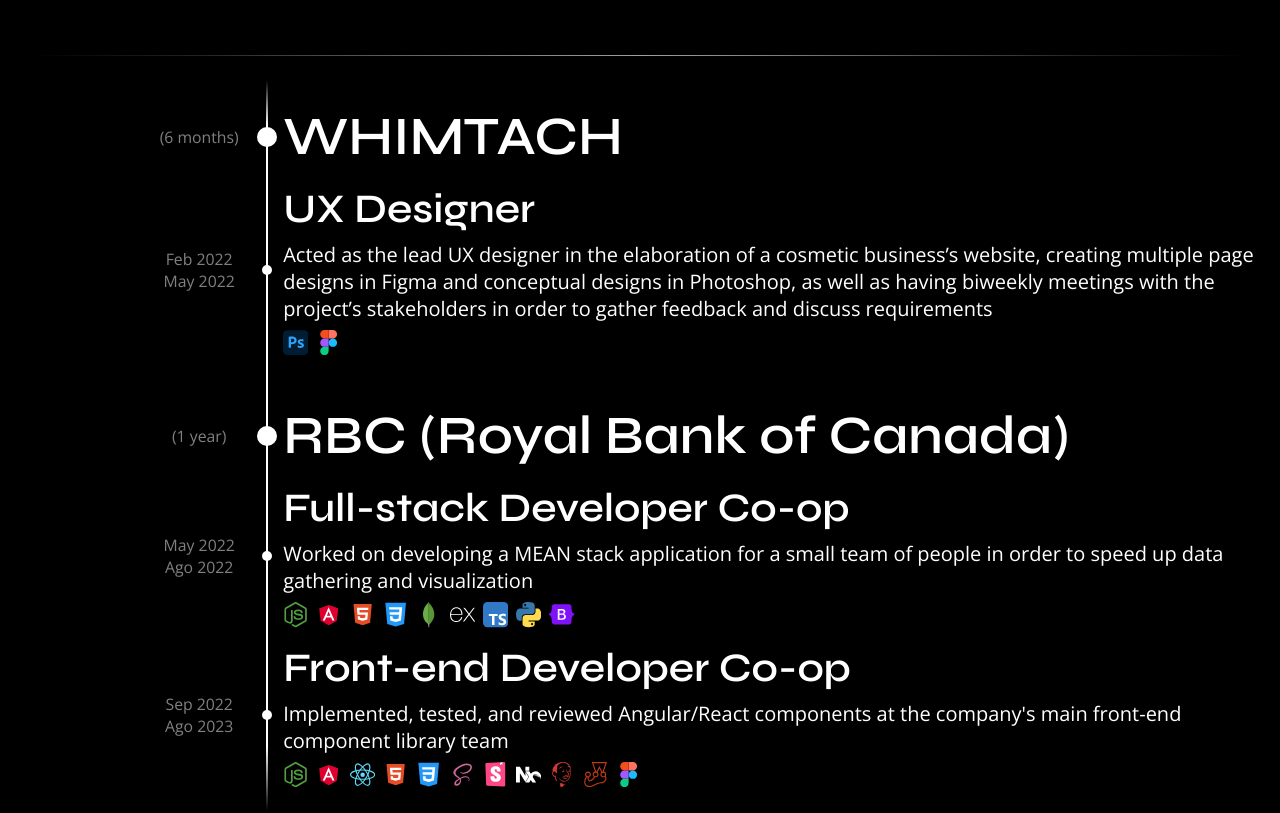
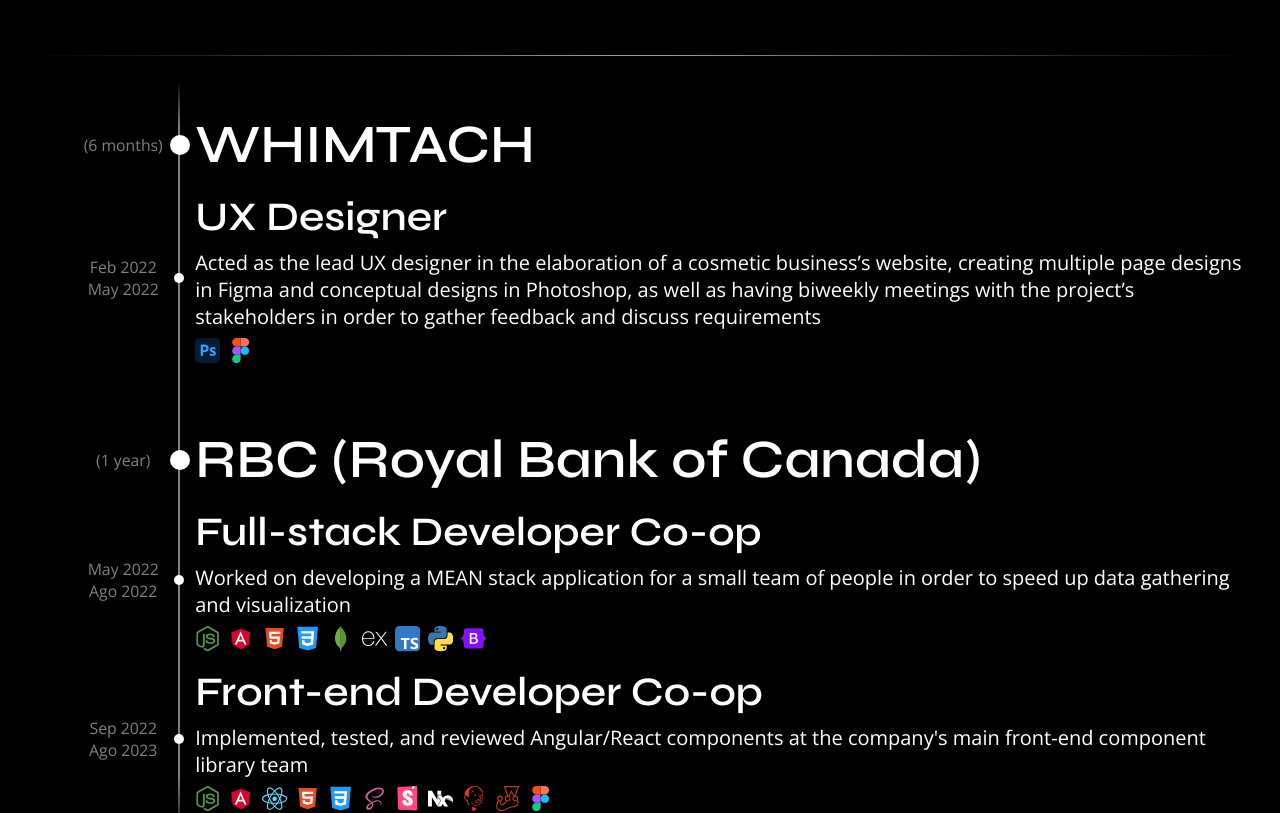
Before and after one commit to Gatinoko/Portfolio, a Next.js app: page / in a window 1280 px wide. Shown: the part 1340-2153 px from the top of the page. Built offline with nearby package versions, Linux system fonts and the light colour scheme.

Commit message:
refactor(stylesheets): Refactored WorkTimeline (plus subcomponents) styles

```diff
--- a/components/work-timeline/timeline-item/timeline-item.scss
+++ b/components/work-timeline/timeline-item/timeline-item.scss
@@ -3,45 +3,81 @@
 .timeline-item {
 	& {
 		display: flex;
-		gap: get-spacing-value(spacing-16);
+		gap: 1rem;
+
+		&:first-child {
+			.left-separator {
+				&::after {
+					content: '';
+					transform: translateX(50%);
+					border-image: linear-gradient(
+							to top,
+							get-color-value(white-ffffff-50) 85%,
+							get-color-value(white-ffffff-50) 5%,
+							get-color-value(transparent-ffffff)
+						)
+						1 / 5px;
+				}
+			}
+		}
+		&:last-child {
+			.left-separator {
+				&::after {
+					content: '';
+					transform: translateX(50%);
+					border-image: linear-gradient(
+							to bottom,
+							get-color-value(white-ffffff-50) 85%,
+							get-color-value(white-ffffff-50) 5%,
+							get-color-value(transparent-ffffff)
+						)
+						1 / 5px;
+				}
+			}
+		}
 	}
 
 	.left-separator {
 		& {
 			display: flex;
 			justify-content: flex-end;
-			width: 20%;
+			width: 12.76595745%;
 
+			@include screen-breakpoint(small) {
+				width: 17.5%;
+			}
 			@include screen-breakpoint(tablet) {
 				width: 25%;
 			}
 			@include screen-breakpoint(mobile) {
-				width: 30%;
+				width: 32.5%;
 			}
 		}
 
 		&::after {
 			content: '';
 			transform: translateX(50%);
-			border: 1px solid white;
+			border: 1px solid;
 		}
 	}
 
 	.information-container {
 		& {
 			display: flex;
-			margin-top: 1.5rem;
-			margin-bottom: 1.5rem;
+			margin: 2rem 0 2rem 0;
 			flex-direction: column;
 			position: relative;
-			gap: get-spacing-value(spacing-16);
-			width: 80%;
+			gap: 1rem;
+			width: 87.23404255%;
 
+			@include screen-breakpoint(small) {
+				width: 82.5%;
+			}
 			@include screen-breakpoint(tablet) {
 				width: 75%;
 			}
 			@include screen-breakpoint(mobile) {
-				width: 70%;
+				width: 67.5%;
 			}
 		}
 
@@ -54,15 +90,16 @@
 
 			.date {
 				position: absolute;
-				width: 7.5rem;
+				width: 5rem;
 				text-align: center;
-				word-break: keep-all;
-				left: -9rem;
-				font-weight: lighter;
-				color: #ffffff80;
+				color: get-color-value(white-ffffff-50);
+				left: -7rem;
 
-				@include screen-breakpoint(mobile, tablet) {
-					left: -8.25rem;
+				@include screen-breakpoint(tablet) {
+					left: -6.75rem;
+				}
+				@include screen-breakpoint(mobile) {
+					left: -6.5rem;
 				}
 			}
 
@@ -73,10 +110,10 @@
 					width: 20px;
 					height: 20px;
 					top: 50%;
-					left: -1.65rem;
+					left: -1.6rem;
 					transform: translateY(-50%);
 					border-radius: 50%;
-					background-color: white;
+					background-color: get-color-value(white-ffffff);
 				}
 			}
 		}
@@ -86,7 +123,7 @@
 				display: flex;
 				flex-direction: column;
 				width: 100%;
-				gap: get-spacing-value(spacing-16);
+				gap: 1rem;
 			}
 		}
 	}
--- a/components/work-timeline/timeline-subitem/timeline-subitem.scss
+++ b/components/work-timeline/timeline-subitem/timeline-subitem.scss
@@ -7,7 +7,7 @@
 		flex-direction: column;
 		justify-content: center;
 		width: 100%;
-		gap: get-spacing-value(spacing-8);
+		gap: 0.5rem;
 
 		&::before {
 			content: '';
@@ -24,30 +24,25 @@
 
 	.date {
 		& {
-			width: 7.5rem;
 			position: absolute;
+			width: 5rem;
 			text-align: center;
-			word-break: keep-all;
-			left: -9rem;
-			font-weight: lighter;
-			color: #ffffff80;
+			left: -7rem;
+			color: get-color-value(white-ffffff-50);
 
-			@include screen-breakpoint(mobile, tablet) {
-				left: -8.25rem;
+			@include screen-breakpoint(tablet) {
+				left: -6.75rem;
+			}
+			@include screen-breakpoint(mobile) {
+				left: -6.5rem;
 			}
 		}
-	}
-
-	.subtitle {
-		width: fit-content;
-	}
-
-	.description {
 	}
 
 	.icons {
 		display: flex;
 		flex-wrap: wrap;
-		gap: get-spacing-value(spacing-8);
+		gap: 0.5rem;
+		width: fit-content;
 	}
 }
--- a/components/work-timeline/work-timeline.scss
+++ b/components/work-timeline/work-timeline.scss
@@ -1,43 +1,9 @@
 @use '../../styles/modules.scss' as *;
 
 .work-timeline {
-	& {
-		display: flex;
-		flex-direction: column;
-		width: 100%;
-		padding: 0;
-		margin: 0;
-	}
-
-	& :first-child {
-		.left-separator {
-			&::after {
-				content: '';
-				transform: translateX(50%);
-				border-image: linear-gradient(
-						to top,
-						#ffffff 85%,
-						#ffffff 5%,
-						#00000000
-					)
-					1 / 5px;
-			}
-		}
-	}
-
-	& :last-child {
-		.left-separator {
-			&::after {
-				content: '';
-				transform: translateX(50%);
-				border-image: linear-gradient(
-						to bottom,
-						#ffffff 85%,
-						#ffffff 5%,
-						#00000000
-					)
-					1 / 5px;
-			}
-		}
-	}
+	display: flex;
+	flex-direction: column;
+	width: 100%;
+	padding: 0;
+	margin: 0;
 }
```
